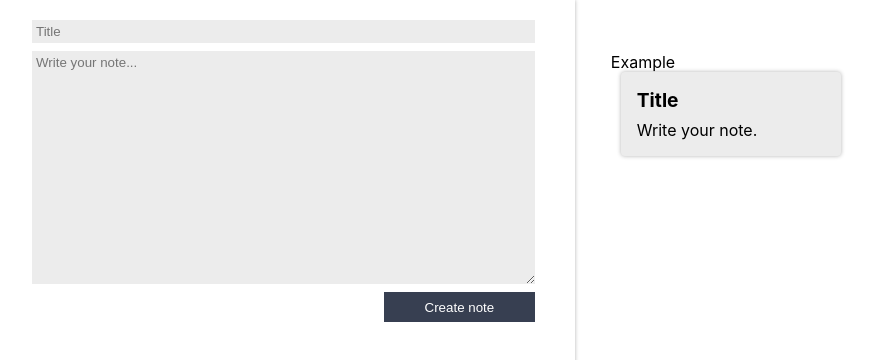
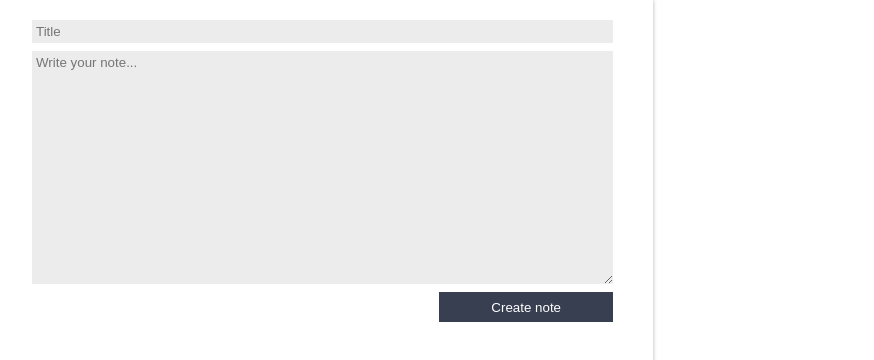
Before and after one commit to tiffany-philippi/ceep, a React (Create React App) app: page / in a window 1280 px wide. Shown: the top 360 px of the page, without its empty margins (8-882 px from the left). Built offline with nearby package versions, Linux system fonts and the light colour scheme.

Commit message:
dynamic updating list

```diff
--- a/src/App.js
+++ b/src/App.js
@@ -4,11 +4,25 @@ import NotesList from "./components/NotesList";
 import "./app.css"
 
 class App extends Component {
+  constructor() {
+    super();
+    this.notesList = [];
+    this.state = {notes: this.notesList}
+
+  }
+  createNoteSubmit(note) {
+    this.setState({
+      notes: [
+        ...this.state.notes,
+        note
+      ]
+    })
+  }
   render() {
     return (
       <div className="content">
-        <NoteCreateForm />
-        <NotesList />
+        <NoteCreateForm createNote={this.createNoteSubmit.bind(this)}/>
+        <NotesList notes={this.state.notes}/>
       </div>
     );
   }
--- a/src/components/NoteCard/NoteCard.jsx
+++ b/src/components/NoteCard/NoteCard.jsx
@@ -6,9 +6,9 @@ class NoteCard extends Component {
     return (
       <section className="note_card_section">
         <header className="note_card_header">
-          <h1 className="note_card_title">Title</h1>
+          <h1 className="note_card_title">{this.props.note.title}</h1>
         </header>
-        <p className="note_card_text">Write your note.</p>
+        <p className="note_card_text">{this.props.note.note}</p>
       </section>
     );
   }
--- a/src/components/NoteCreateForm/NoteCreateForm.jsx
+++ b/src/components/NoteCreateForm/NoteCreateForm.jsx
@@ -2,11 +2,34 @@ import React, { Component } from "react"
 import "./note-create-form.css"
 
 class NoteCreateForm extends Component {
+  constructor(props) {
+    super(props);
+    this.title = "";
+    this.note = "";
+  }
+
+  _handleTitleChanging(e) {
+    e.stopPropagation();
+    this.title = e.target.value;
+  }
+
+  _handleNoteChanging(e) {
+    e.stopPropagation();
+    this.note = e.target.value;
+  }
+
+  _createNote(e) {
+    e.preventDefault();
+    e.stopPropagation();
+    const note = {title: this.title, note: this.note};
+    this.props.createNote(note);
+  }
+
   render() {
     return (
-      <form className="note_create_form">
-        <input type="text" placeholder="Title" className="input_style" />
-        <textarea rows="15" type="text" placeholder="Write your note..." className="input_style"></textarea>
+      <form className="note_create_form" onSubmit={this._createNote.bind(this)}>
+        <input type="text" placeholder="Title" className="input_style" onChange={this._handleTitleChanging.bind(this)}/>
+        <textarea rows="15" type="text" placeholder="Write your note..." className="input_style" onChange={this._handleNoteChanging.bind(this)}></textarea>
         <button className="note_create_button">Create note</button>
       </form>
     );
--- a/src/components/NotesList/NotesList.jsx
+++ b/src/components/NotesList/NotesList.jsx
@@ -6,11 +6,10 @@ class NotesList extends Component {
   render(){
     return (
       <ul className="notes_list">
-        {Array.of("Example").map((category, index) => {
+        {this.props.notes.map((note, index) => {
           return (
             <li className="notes_list_item" key={index}>
-              <div>{category}</div>
-              <NoteCard/>
+              <NoteCard note={note}/>
             </li>
           );
         })}
```
